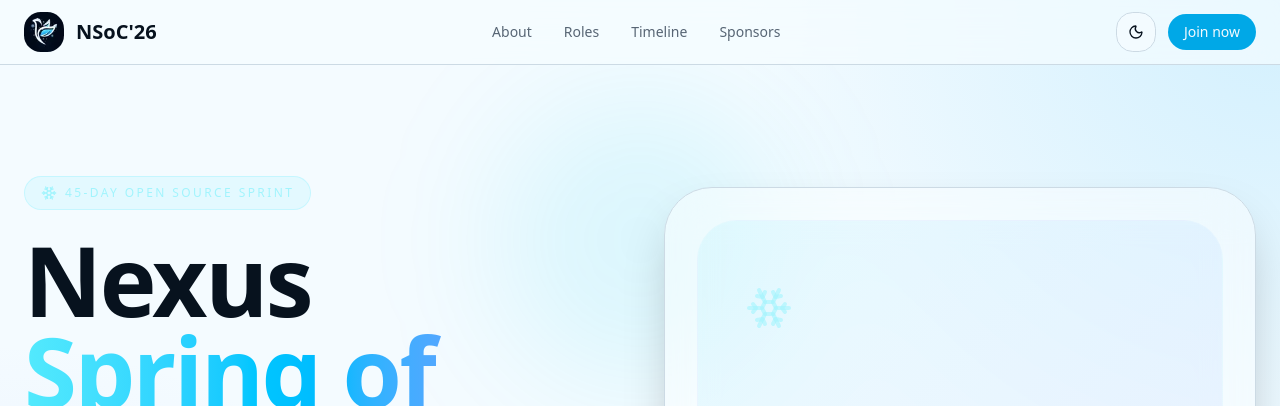
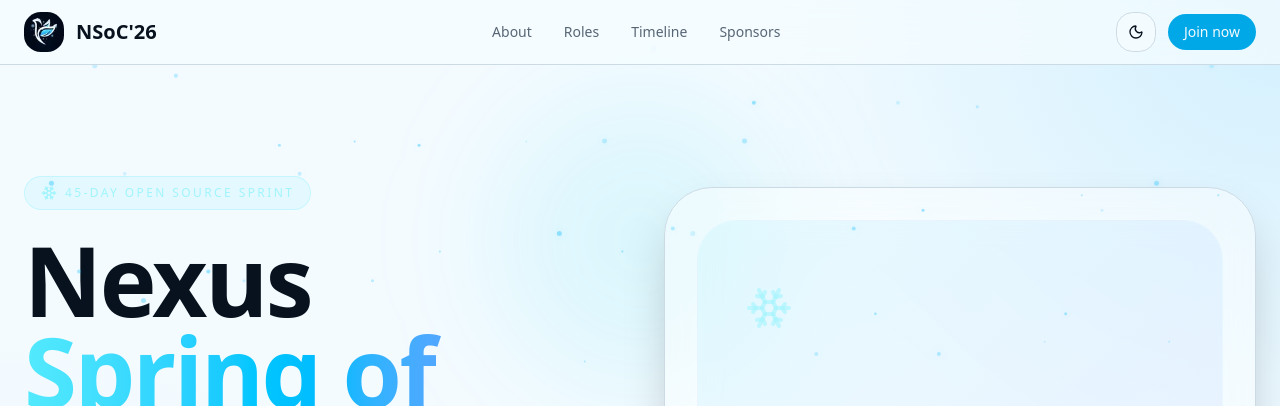
Before and after one commit to Aryamuh-ynah/nsoc-winter, a Next.js app: page / in a window 1280 px wide. Shown: the top 406 px of the page. Built offline with nearby package versions, Linux system fonts and the light colour scheme.

Commit message:
fix: make global snow animation visible across sections

```diff
--- a/app/layout.tsx
+++ b/app/layout.tsx
@@ -26,7 +26,7 @@ export default function RootLayout({
           <SnowBackground />
           <CustomCursor />
 
-          <div className="relative z-10">{children}</div>
+          {children}
         </ThemeProvider>
       </body>
     </html>
--- a/components/ui/snow-background.tsx
+++ b/components/ui/snow-background.tsx
@@ -21,12 +21,12 @@ export function SnowBackground() {
   return (
     <div
       aria-hidden="true"
-      className="pointer-events-none fixed inset-0 z-0 overflow-hidden"
+      className="pointer-events-none fixed inset-0 z-40 overflow-hidden"
     >
       {flakes.map((flake) => (
         <motion.span
           key={flake.id}
-          className="absolute top-[-20px] rounded-full bg-sky-400 dark:bg-white"
+          className="absolute top-[-20px] rounded-full bg-sky-400/70 dark:bg-white/70 shadow-[0_0_8px_rgba(56,189,248,0.35)]"
           style={{
             left: flake.left,
             width: flake.size,
```
